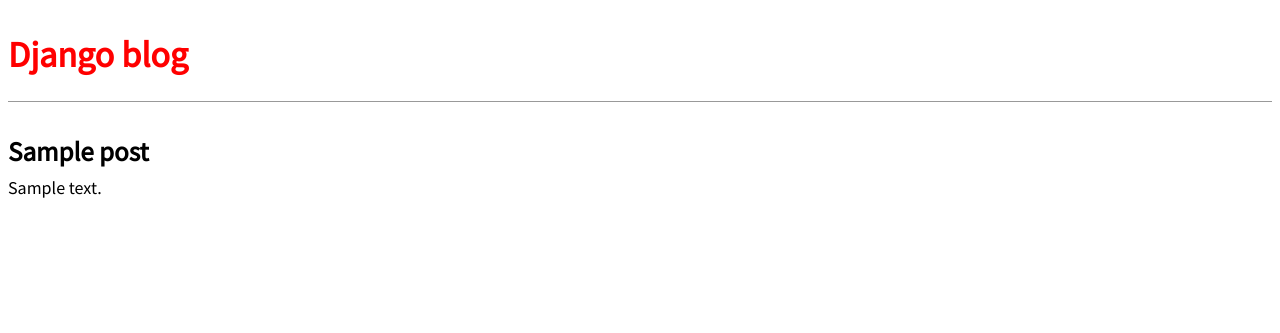
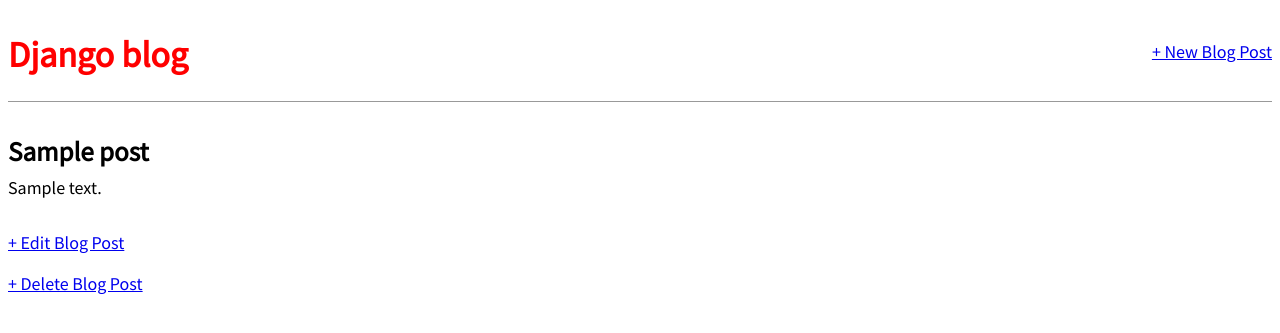
Before and after one commit to JosephBoat/django-blog, a Django app: page /post/1/ in a window 1280 px wide. Shown: the top 333 px of the page. Run offline with Django 5.2, Linux system fonts and the light colour scheme; tables that the repository leaves empty hold one stand-in row (values such as "Sample post").

Commit message:
for blog app

```diff
--- a/blog/urls.py
+++ b/blog/urls.py
@@ -1,8 +1,17 @@
 from django.urls import path
-from .views import post_list, post_detail
+from .views import (
+    BlogListView,
+    BlogDetailView,
+    BlogCreateView,
+    BlogUpdateView,
+    BlogDeleteView,
+)
 
 
 urlpatterns = [
-    path("post/<int:pk>/", post_detail, name="post_detail"),
-    path("", post_list, name="home"),
+    path("post/<int:pk>/", BlogDetailView.as_view(), name="post_detail"),
+    path("post/<int:pk>/edit", BlogUpdateView.as_view(), name="post_edit"),
+    path("post/new/", BlogCreateView.as_view(), name="post_new"),
+    path("post/<int:pk>/delete/", BlogDeleteView.as_view(), name="post_delete"),
+    path("", BlogListView.as_view(), name="home"),
 ]
--- a/blog/views.py
+++ b/blog/views.py
@@ -1,12 +1,44 @@
 from django.shortcuts import render, get_object_or_404
 from .models import Post
+from django.views.generic import ListView, DetailView
+from django.views.generic.edit import CreateView, UpdateView, DeleteView
+from django.urls import reverse_lazy
 
 
-def post_list(request):
-    posts = Post.objects.all()
-    return render(request, "home.html", {"posts": posts})
+class BlogListView(ListView):
+    model = Post
+    template_name = "home.html"
+    context_object_name = "posts"
 
 
-def post_detail(request, pk):
-    post = get_object_or_404(Post, pk=pk)
-    return render(request, "post_detail.html", {"post": post})
+class BlogDetailView(DetailView):
+    model = Post
+    template_name = "post_detail.html"
+
+
+class BlogCreateView(CreateView):
+    model = Post
+    template_name = "post_new.html"
+    fields = ["title", "author", "body"]
+
+
+class BlogUpdateView(UpdateView):
+    model = Post
+    template_name = "post_edit.html"
+    fields = ["title", "body"]
+
+
+class BlogDeleteView(DeleteView):
+    model = Post
+    template_name = "post_delete.html"
+    success_url = reverse_lazy("home")
+
+
+# def post_list(request):
+#     posts = Post.objects.all()
+#     return render(request, "home.html", {"posts": posts})
+
+
+# def post_detail(request, pk):
+#     post = get_object_or_404(Post, pk=pk)
+#     return render(request, "post_detail.html", {"post": post})
--- a/templates/base.html
+++ b/templates/base.html
@@ -8,7 +8,12 @@ rel="stylesheet">
     </head>
     <body>
         <header>
-            <h1><a href="{% url 'home' %}">Django blog</a></h1>
+            <div class="nav-left">
+                <h1><a href="{% url 'home' %}">Django blog</a></h1>
+            </div>
+            <div class="nav-right">
+                <a href="{% url 'post_new' %}">+ New Blog Post</a>
+            </div>
         </header>
         <div>
         {% block content %}
--- a/templates/home.html
+++ b/templates/home.html
@@ -5,7 +5,6 @@
   {% for post in posts %}
     <div class="post-entry">
         <h2><a href="{{ post.get_absolute_url }}">{{ post.title }}</a></h2>
-            <p>Author: {{ post.author }}</p>
             <p>{{ post.body }}</p>
     </div>
   {% endfor %}
--- a/templates/post_detail.html
+++ b/templates/post_detail.html
@@ -6,5 +6,8 @@
         <h2>{{ post.title }}</h2>
         <p>{{ post.body }}</p>
     </div>
-
+    <div>
+    <p><a href="{% url 'post_edit' post.pk %}">+ Edit Blog Post</a></p>
+    <p><a href="{% url 'post_delete' post.pk %}">+ Delete Blog Post</a></p>
+    </div>
 {% endblock content %}
```
Also changed, not shown: templates/post_delete.html (added, +9 -0 lines), templates/post_edit.html (added, +9 -0 lines), templates/post_new.html (added, +10 -0 lines).
